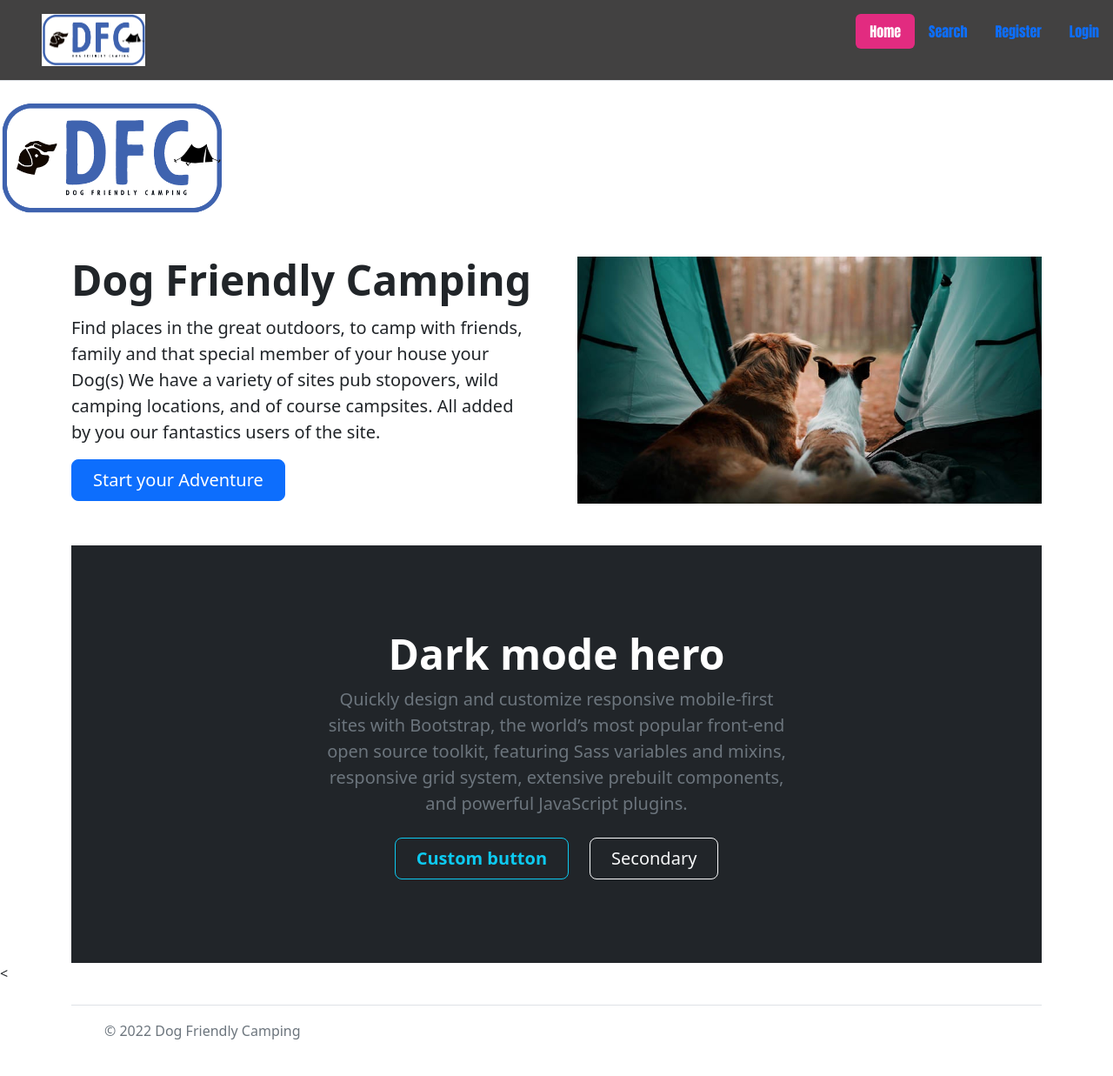
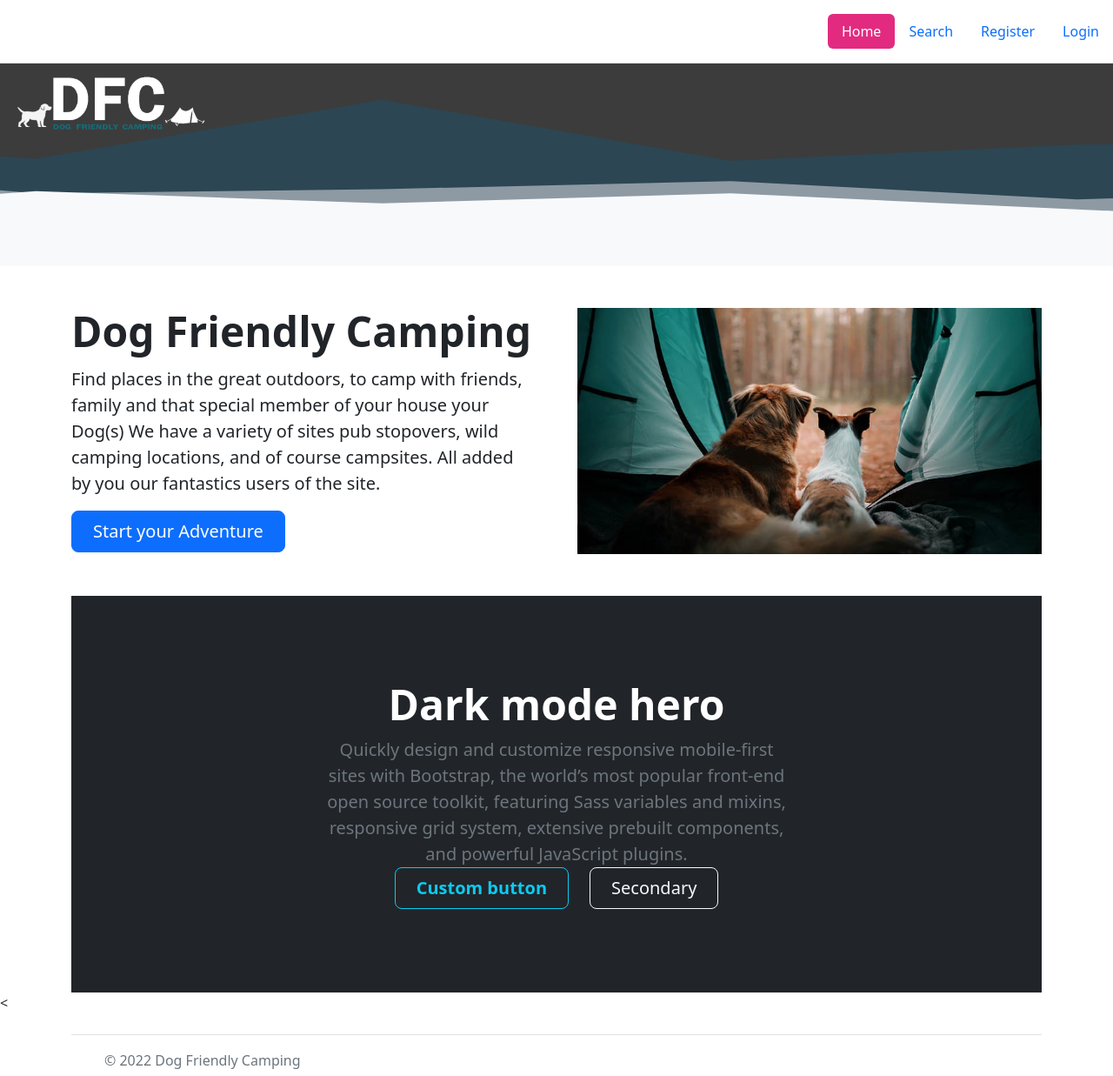
Before and after one commit to cwill83247/dogFriendlyCamping, a Flask app: page / in a window 1280 px wide. Shown: the top 1237 px of the page at 87% size. Before the commit the page ends 1195 px from the top, so only its background shows below. Run offline with Flask 2, Linux system fonts and the light colour scheme; some libraries are stand-ins or nearby versions.

Commit message:
Add: Adding CSS and header design

```diff
--- a/static/css/style.css
+++ b/static/css/style.css
@@ -1,12 +1,44 @@
 
-header {
-  background-color: rgb(66, 65, 65);
+
+/**override bootstrap nav bar  **/
+.mb-4 {
+  margin-bottom: 0px !important;
 }
+
+#logo-banner {
+  background-color:#3C3C3C;
+  margin-top: 0px;
+
+
+}
+.dfc-logo {
+  display: block;
+  margin-left:0px auto;
+  margin-right:0px auto;
+  position:relative;
+
+  }
+/**background header image credit: Fireship - adapted form https://www.youtube.com/watch?v=lPJVi797Uy0 **/
+  .spacer {
+    aspect-ratio: 1200/100;
+    width:100%;
+    background-repeat: no-repeat;
+    background-position: center;
+    background-size: cover;
+    padding-bottom:9rem;
+  }
+
+ .layer1 {
+   background-image: url('/static/images/layered-peaks-haikei-3.svg');
+
+ }
+/*** end credit  **/
+
 
 .nav-pills{
   color:blueviolet;
   --bs-nav-pills-link-active-bg:rgb(226, 43, 128);
-  font-family: Impact, Haettenschweiler, 'Arial Narrow Bold', sans-serif;
+  /** font-family: Impact, Haettenschweiler, 'Arial Narrow Bold', sans-serif; **/
 
 
  }
@@ -15,12 +47,11 @@ header {
   --bs-nav-pills-link-active-bg:rgb(43, 226, 67);
   font-family: Impact, Haettenschweiler, 'Arial Narrow Bold', sans-serif;
 
-
- }
+  }
 
 
 /*
-CSS orignal source adapted from:
+CSS original source adapted from:
 Template Name: Yummy
 Template URL: https://bootstrapmade.com/yummy-bootstrap-restaurant-website-template/
 Author: BootstrapMade.com
--- a/templates/base.html
+++ b/templates/base.html
@@ -18,7 +18,7 @@
     <header class="d-flex flex-wrap justify-content-center py-3 mb-4 border-bottom">
       <a href="/" class="d-flex align-items-center mb-3 mb-md-0 me-md-auto text-dark text-decoration-none">
           <svg class="bi me-2" width="40" height="32"><use xlink:href="#bootstrap"/></svg>
-          <span class="fs-4"><img src="/static/images/DFCLogo.png" alt="Bootstrap" width="25%" height="25%"></span>
+          <!--<span class="fs-4"><img src="/static/images/DFCLogo.png" alt="Bootstrap" width="25%" height="25%"></span>   -->
         </a>
 
         <ul class="nav nav-pills">
@@ -40,9 +40,11 @@
             {% endif %}
         </ul>
        </header>
-    <div id="header2">
-      <span class="fs-4"><img src="/static/images/DFCLogo.png" alt="Bootstrap" width="20%" height="20%"></span>
-    </div>
+    <div id="logo-banner">
+      <div class="spacer layer1">
+            <div class="dfc-logo"><img src="/static/images/newDFClogo2_transparent.fw.png" alt="Dog Friendly Camping Logo" width="20%" height="20%"></span>
+         </div>
+      </div>
     </div>
 
     <section>
```
Also changed, not shown: README.md, static/images/DFCLogo_transparent.fw.png (added), static/images/DFCLogo_transparent_edge.fw.png (added), static/images/DFCLogowhitewithTransparetnt.fw.png (added), static/images/layered-peaks-haikei-2.svg (added), static/images/layered-peaks-haikei-3.svg (added), static/images/layered-peaks-haikei.svg (added), static/images/newDFClogo2.fw.png (added), static/images/newDFClogo2_transparent.fw.png (added).
